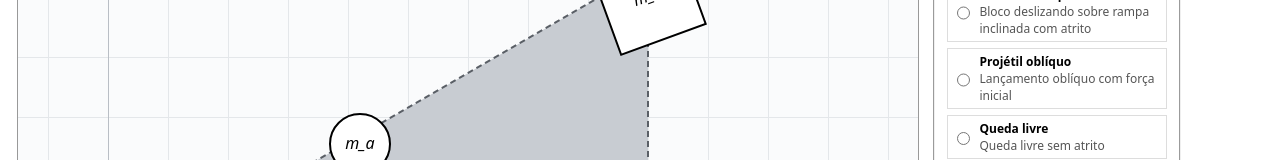
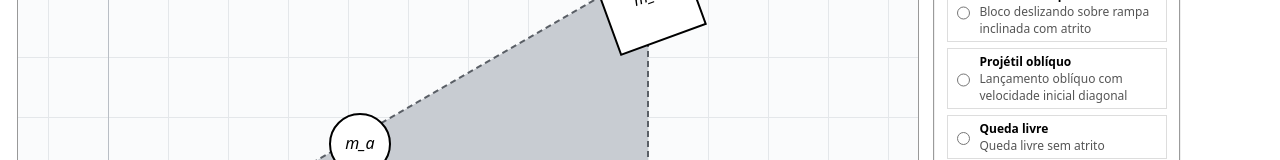
Before and after one commit to Laginho/PhysiSyst, a React (Vite) app: page / in a window 1280 px wide. Shown: the part 420-580 px from the top of the page. Built offline with nearby package versions, Linux system fonts and the light colour scheme.

Commit message:
fix: localize projectile initial-velocity launch
Role: MAKE (gpt-5.6-luna, high)

```diff
--- a/src/i18n/en.ts
+++ b/src/i18n/en.ts
@@ -64,7 +64,7 @@ export const en = {
   'preset.incline-block.name': 'Block on incline',
   'preset.incline-block.description': 'Block sliding on inclined plane with friction',
   'preset.projectile.name': 'Oblique projectile',
-  'preset.projectile.description': 'Oblique launch with initial force',
+  'preset.projectile.description': 'Oblique launch with diagonal initial velocity',
   'preset.free-fall.name': 'Free fall',
   'preset.free-fall.description': 'Free fall without friction',
   'readout.title': 'readout — {id}',
--- a/src/i18n/pt-BR.ts
+++ b/src/i18n/pt-BR.ts
@@ -64,7 +64,7 @@ export const ptBR = {
   'preset.incline-block.name': 'Bloco na rampa',
   'preset.incline-block.description': 'Bloco deslizando sobre rampa inclinada com atrito',
   'preset.projectile.name': 'Projétil oblíquo',
-  'preset.projectile.description': 'Lançamento oblíquo com força inicial',
+  'preset.projectile.description': 'Lançamento oblíquo com velocidade inicial diagonal',
   'preset.free-fall.name': 'Queda livre',
   'preset.free-fall.description': 'Queda livre sem atrito',
   'readout.title': 'leitura — {id}',
```
